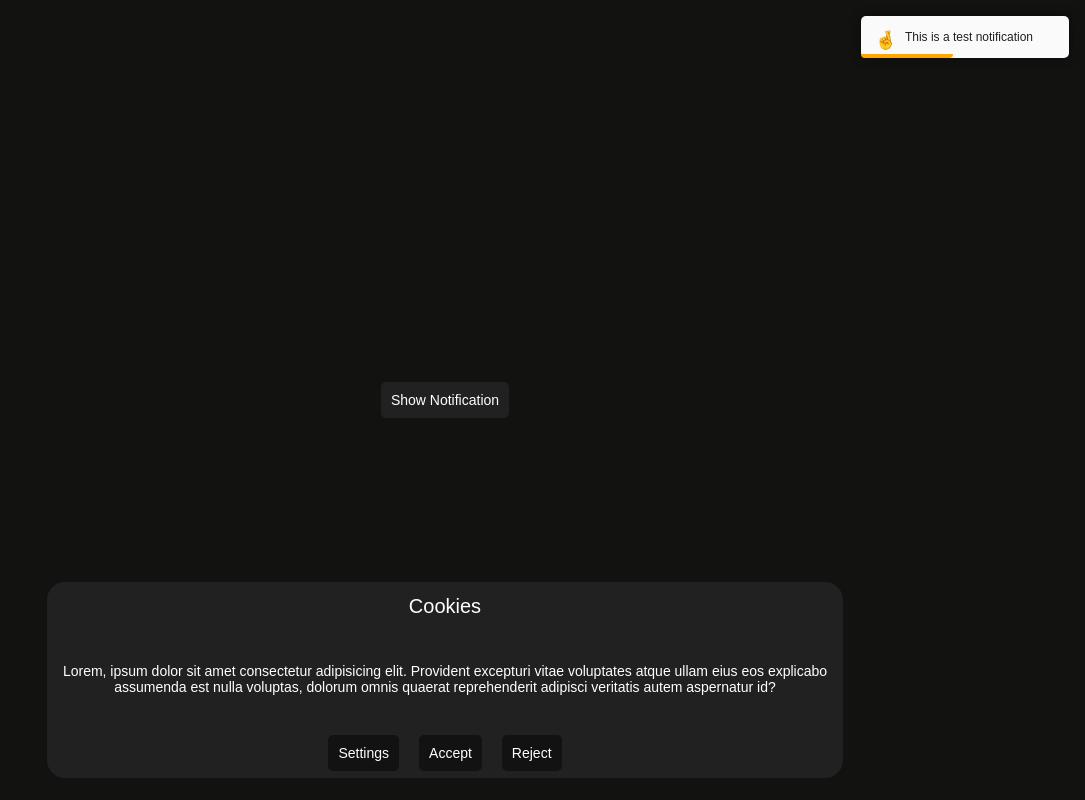
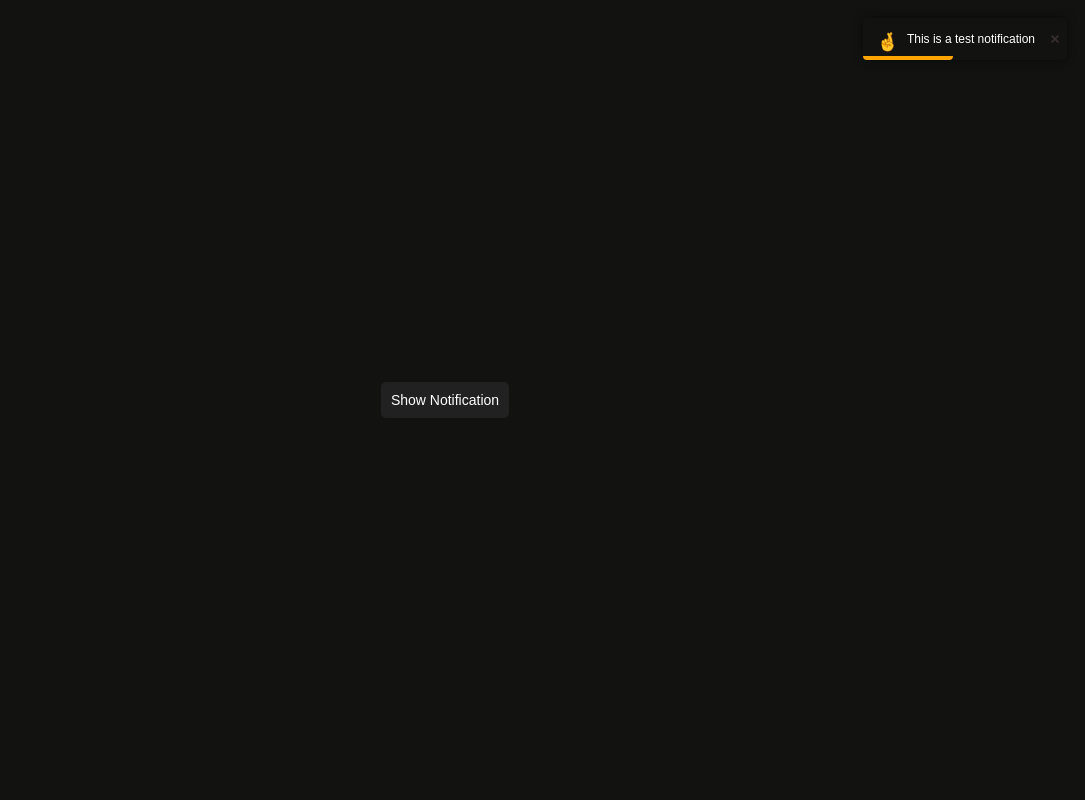
Before and after one commit to Front-End-Bootcamp/vue-component-create-teamapple, a Vue app: page / in a window 1280 px wide. Both pictures are taken after a click on the button "Show Notification". Shown: the whole page, without its empty margins (195-1280 px from the left). Built offline with nearby package versions, Linux system fonts and the light colour scheme.

Commit message:
added Readme

```diff
--- a/src/App.vue
+++ b/src/App.vue
@@ -1,36 +1,22 @@
 <script setup>
-import { ref } from "vue";
+import {ref } from "vue";
 import NotificationsList from "./components/Notification/NotificationList.vue";
 import { toast } from "./components/Notification/Toastify.js";
-import Cookie from "./components/Cookie/Cookie.vue";
-import ToogleButton from "./components/Cookie/ToogleButton.vue";
 
 const notifications = ref([]);
 
 const clickHandler = () => {
-	// notifications.value = [
-	// 	...notifications.value,
-	// 	toast("This is a test notification", {
-	// 		position: "top-left",
-	// 		background: "#9D80B8",
-	// 		icon: "🤞",
-	// 		duration : 5000,
-	// 	}),
-	// 	toast().info("This is a test notification", {
-	// 		position: "top-left",
-	// 		icon: "👍",
-	// 		background : "indigo",
-	// 		duration : 5000,
-	// 	}),
-	// 	toast().error()
-	// ];
+
 	notifications.value.push(toast("This is a test notification", {
 		icon: "🤞",
 		duration : 5000,
-		theme: "light",
+		theme: "dark",
 		barBackground : "orange",
 	}));
+
 };
+
+
 </script>
 
 <template>
@@ -38,7 +24,6 @@ const clickHandler = () => {
 		<button @click="clickHandler">Show Notification</button>
 	</div>
 	<NotificationsList :notifications="notifications"></NotificationsList>
-	<Cookie></Cookie>
 </template>
 
 <style lang="scss" scoped>
--- a/src/components/Notification/Notification.vue
+++ b/src/components/Notification/Notification.vue
@@ -10,11 +10,10 @@ const emit = defineEmits(["update:id"]);
 const position = props.notification.class.position;
 const backgroundColor = props.notification.class.background;
 const barBackground = props.notification.class.barBackground;
-const theme = props.notification.class.theme;
+const color = props.notification.class.color;
 
 const closeHandler = () => {
 	emit("update:id", props.notification.id);
-	console.log(position)
 };
 
 const startTimer = (time) => {
@@ -37,34 +36,30 @@ onMounted(() => {
 
 <template>
 	<template v-if="isClose">
-		<div class="notification--message" :class="position,theme" :style="{backgroundColor : backgroundColor}" >
-			<div class="notification--message__text">
+		<div class="notification--message" :class="position" :style="{backgroundColor : backgroundColor}" >
+			<div class="notification--message__text" :style="{color : color }">
 				<span class="material-symbols-outlined">
 					{{ props.notification.icon }}
 				</span>
 				{{ props.notification.description }}
 			</div>
-			<button class="notification--message__close" @click="closeHandler">
+			<div class="notification--message__close" @click="closeHandler">
 				<span class="material-symbols-outlined"> close </span>
-			</button>
+			</div>
 			<div v-if="props.notification.barActive" class="notification--message__bar" :style="{ width: `${barWidth}%` , backgroundColor : barBackground}" ></div>
 		</div>
 	</template>
 </template>
 
 <style scoped lang="scss">
-.notification--message__close {
-	border: 0;
-	background-color: transparent;
-	color: #fafafa;
-}
+
 .notification--message {
 	display: flex;
 	position: relative;
 	align-items: center;
 	justify-content: space-between;
 	border-radius: 5px;
-	margin: 8px;
+	margin: 10px;
 	padding: 12px 5px;
 	min-width: 150px;
 	max-width: 300px;
@@ -87,8 +82,10 @@ onMounted(() => {
 		display: flex;
 		align-items: center;
 		span {
-			font-size: 18px;
+			font-size: 14px;
 			margin-left: 5px;
+			color: rgb(59, 46, 46);
+			font-weight: bolder;
 		}
 	}
 	&__bar{
@@ -100,13 +97,4 @@ onMounted(() => {
         border-radius: 0px 0px 5px 5px;
     }
 }
-
-.dark{
-		background-color: #212121;
-		color: #fafafa;
-}
-.light{
-		background-color: #fafafa;
-		color: #212121;
-}
 </style>
--- a/src/components/Notification/NotificationList.vue
+++ b/src/components/Notification/NotificationList.vue
@@ -1,7 +1,7 @@
 <script setup>
 import { ref } from "vue";
+import Notification from "./Notification.vue";
 
-import Notification from "./Notification.vue";
 const props = defineProps(["notifications"]);
 const remove = ref(null);
 
--- a/src/components/Notification/Toastify.js
+++ b/src/components/Notification/Toastify.js
@@ -1,5 +1,5 @@
 export const toast = (message = "Default Message", options = {}) => {
-	const {background, position = 'top-right', icon = "mood", duration = 10000 ,barActive=true, barBackground="gray", theme="light"} = options;
+	const {background, position = 'top-right', icon, duration = 10000 ,barActive=true, barBackground="gray", color = "white"} = options;
 	const toast = {
 		id: new Date().getTime(),
 		description: message,
@@ -8,10 +8,10 @@ export const toast = (message = "Default Message", options = {}) => {
 		icon,
 		barActive,
 		class: {
-			theme,
 			barBackground,
 			position,
 			background,
+			color,
 		},
 		type : (description , options={}) => {
 			const { position, icon , duration ,background ,barBackground,barActive} = options;
@@ -24,25 +24,25 @@ export const toast = (message = "Default Message", options = {}) => {
 			toast.class.barBackground = barBackground
 		},
 		success: (description = 'Success Notification !', options = {}) => {
-			const { position = 'top-right', icon = "check_circle", duration = 10000 ,
+			const { position = 'top-right', icon = "check_circle", duration = 5000 ,
 			background = '#4caf50', barBackground="#c9f0cb" , barActive=true} = options;
 			toast.type(description, { position, icon, duration, background , barBackground,barActive });
 			return toast;
 		},
 		error: (description = 'Error Notification !', options = {}) => {
-			const { position = 'top-right', icon = "priority_high", duration = 10000 ,
+			const { position = 'top-right', icon = "priority_high", duration = 5000 ,
 			background = '#f44336',barBackground="#faa19b", barActive=true} = options;
 			toast.type(description, { position, icon, duration, background,barBackground,barActive });
 			return toast;
 		},
 		warning: (description = 'Warning Notification !', options = {}) => {
-			const { position = 'top-right', icon = "warning", duration = 10000 ,
+			const { position = 'top-right', icon = "warning", duration = 5000 ,
 			background = '#ff9800' , barBackground="#f7cc8d",barActive=true} = options;
 			toast.type(description, { position, icon, duration, background,barBackground,barActive });
 			return toast;
 		},
 		info: (description = 'Info Notification !', options = {}) => {
-			const { position = 'top-right', icon = "info", duration = 10000 ,
+			const { position = 'top-right', icon = "info", duration = 5000 ,
 			background = '#2196f3' ,barBackground="#a3d6ff", barActive=true} = options;
 			toast.type(description, { position, icon, duration, background, barBackground, barActive });
 			return toast;
```
Also changed, not shown: 1 other file (tests, documents, lock files or other folders).
